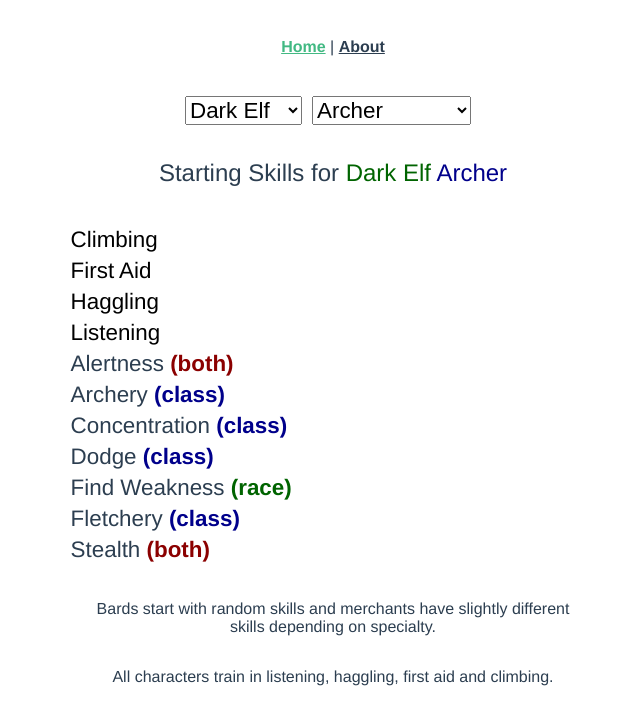
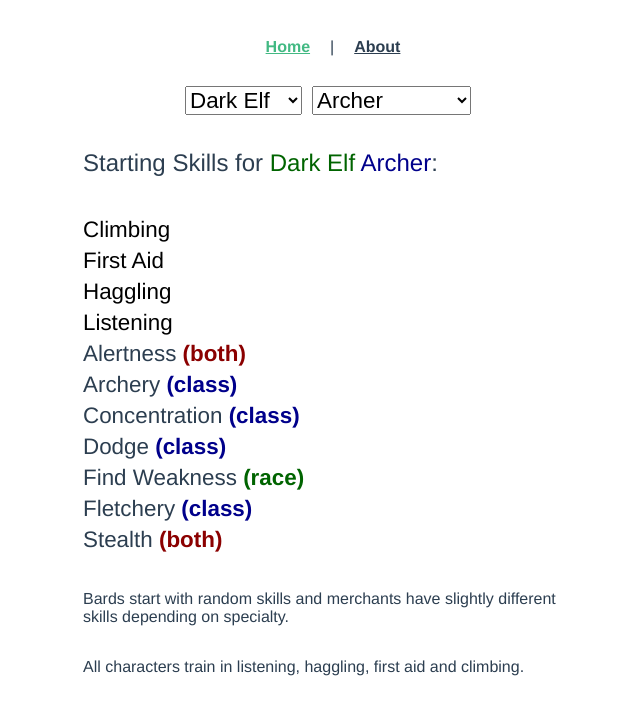
Before and after one commit to BladeBoles/ADOM-skills-calculator-client, a Vue app: page / in a window 1280 px wide. Shown: the top 724 px of the page, without its empty margins (307-947 px from the left). Built offline with nearby package versions, Linux system fonts and the light colour scheme.

Commit message:
redeploy

```diff
--- a/src/App.vue
+++ b/src/App.vue
@@ -1,8 +1,9 @@
 <template>
   <div id="app">
     <div id="nav">
-      <router-link to="/">Home</router-link> |
-      <router-link to="/about">About</router-link>
+      <router-link id="router-home" to="/">Home</router-link>
+      |
+      <router-link id="router-about" to="/about">About</router-link>
     </div>
     <router-view />
   </div>
@@ -13,12 +14,21 @@
   font-family: Avenir, Helvetica, Arial, sans-serif;
   -webkit-font-smoothing: antialiased;
   -moz-osx-font-smoothing: grayscale;
-  text-align: center;
   color: #2c3e50;
+}
+
+#router-home {
+  padding-right: 20px;
+}
+
+#router-about {
+  padding-left: 20px;
 }
 
 #nav {
   padding: 30px;
+  display: flex;
+  justify-content: center;
 }
 
 #nav a {
--- a/src/components/SkillListGeneratorView.vue
+++ b/src/components/SkillListGeneratorView.vue
@@ -24,10 +24,12 @@
         </select>
       </div>
     </div>
+    <div class="list-and-title">
       <h3 class="character-choice-header">
         Starting Skills for <span id="race-span">{{ selectedRace }} </span>
 
-      <span id="class-span">{{ selectedClass }}</span>
+        <span id="class-span">{{ selectedClass }}</span
+        >:
       </h3>
       <ul>
         <li
@@ -48,6 +50,7 @@
       <p>
         All characters train in listening, haggling, first aid and climbing.
       </p>
+    </div>
   </div>
 </template>
 
@@ -658,9 +661,8 @@ export default {
 
 <!-- Add "scoped" attribute to limit CSS to this component only -->
 <style scoped>
-.app {
-  display: flex;
-  flex-direction: column;
+#nav {
+  font-size: 20px;
 }
 .container {
   display: flex;
@@ -670,18 +672,19 @@ export default {
 
 .character-choice-header,
 ul {
-  width: 41vw;
-}
-
-.choices {
-  display: flex;
-  flex-direction: column;
+  width: 40vw;
 }
 
 .choices-outer {
   display: flex;
 }
 
+.list-and-title {
+  display: flex;
+  flex-direction: column;
+  width: 500px;
+  align-items: flex-start;
+}
 .race-class-select {
   margin-right: 10px;
   font-size: 1.4em;
```
Also changed, not shown: 7 other files (tests, documents, lock files or other folders). Lines whose indentation alone changed are shown as unchanged.
